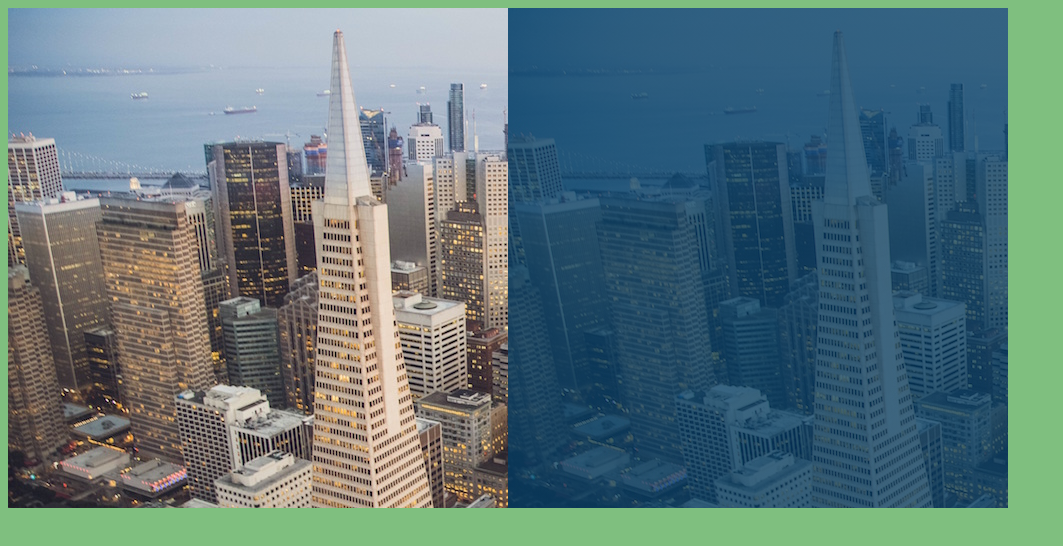
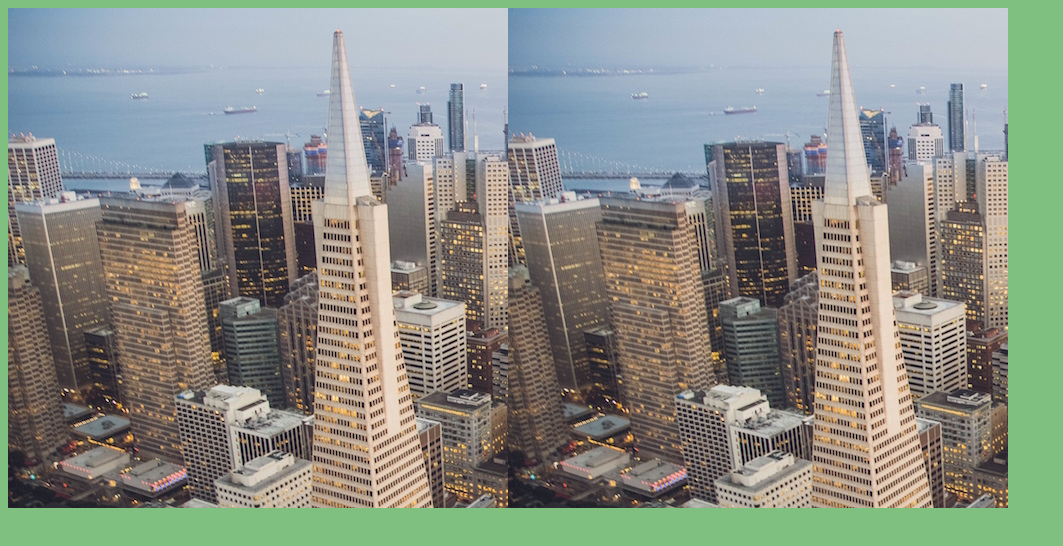
Before and after one commit to maureenv/sass-practice, a website: page index.html in a window 1280 px wide. Shown: the whole page, without its empty margins (0-1063 px from the left). Drawn offline with Linux system fonts and the light colour scheme.

Commit message:
testing bg image

```diff
--- a/app/scss/styles.scss
+++ b/app/scss/styles.scss
@@ -126,10 +126,10 @@ body {
   background:url("../images/home-hero-small.jpg");
   position: relative;
 }
-.background1 {
+.background2 {
   float: left;
   width: 500px;
   height: 500px;
-  background: linear-gradient(rgba(3, 62, 102, 0.75), rgba(3, 62, 102, 0.75)), url("../images/home-hero-small.jpg");
+  background:url("../images/home-hero-small.jpg");
   position: relative;
 }
--- a/index.html
+++ b/index.html
@@ -5,7 +5,7 @@
 </head>
 <body>
   <div class="background"></div>
-  <div class="background1"></div>
+  <div class="background2"></div>
   <!-- </div>
   <nav>
     <ul>
```
Also changed, not shown: app/css/styles.css.
